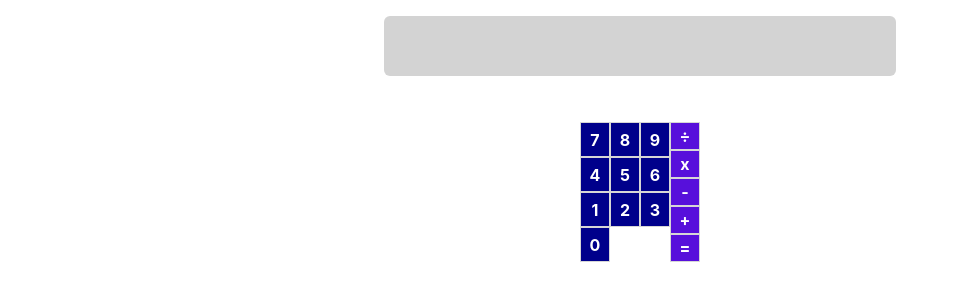
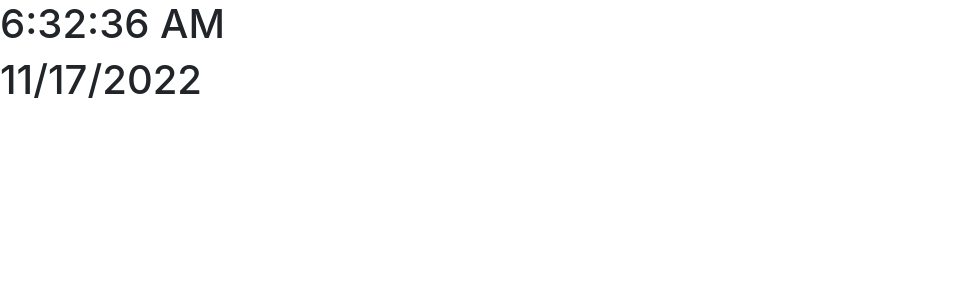
Before and after one commit to Haris007-M/React-Js-totorials-for-bigginers-all-course-, a React (Create React App) app: page / in a window 1280 px wide. Shown: the top 300 px of the page, without its empty margins (0-958 px from the left). Built offline with nearby package versions, Linux system fonts and the light colour scheme.

Commit message:
dateandtime

```diff
--- a/src/App.css
+++ b/src/App.css
@@ -13,20 +13,36 @@ h1{
 td {
 padding: "10px";
 } */
-
-button {
+/* -------------------------------------------------------------- */
+/* button {
   font-size: 1rem;
   width: 30px;
   border: 1px solid #d6d6d6;
 }
+.panel {
+  display: flex;
+  justify-content:center;
+}
 
-.App {
+.numbers {
   display: flex;
-  flex-flow: column;
-  width: 100%;
-  font-family: sans-serif;
-  text-align: center;
+  flex-flow: wrap;
+  flex-wrap: wrap;
+  justify-items: stretch;
+  width: 90px;
+
 }
+.numbers button:last-child {
+  width:100%;
+
+} */
+/*
+.numbers button{
+ background-color: darkblue;
+ color: #ffffff;
+ font-weight: bold;
+}
+
 
 .display {
   width: 40%;
@@ -44,31 +60,7 @@ button {
   justify-content: center;
 }
 
-.panel {
-  display: flex;
-  justify-content:center;
 
-}
-
-.numbers {
-  display: flex;
-  flex-flow: wrap;
-  flex-wrap: wrap;
-  justify-items: stretch;
-  width: 90px;
-
-
-}
-
-.numbers button:last-child {
-  /* width: 100%; */
-  background-color: darkblue;
-}
-.numbers button{
- background-color: darkblue;
- color: #ffffff;
- font-weight: bold;
-}
 
 .operators {
   display: flex;
@@ -78,7 +70,52 @@ button {
 .operators button {
   color: white;
   background: #5710db;
-  /* border-left: none; */
-  /* border-bottom: 0; */
   font-weight: bold;
+} */
+/* --------------------------------------------- */
+/* .display{
+  width:280px;
+  height: 60px;
+  background-color: rgb(40, 40, 40);
+  margin: auto;
+  margin-top: 10px;
+  margin-bottom: 2px;
+  border-radius: 6px;
+  box-shadow: rgba(0, 0, 0, 0.25) 0px 0.0625em 0.0625em, rgba(0, 0, 0, 0.25) 0px 0.125em 0.5em, rgba(255, 255, 255, 0.1) 0px 0px 0px 1px inset;
 }
+
+.btn {
+  font-size: 2rem;
+  width: 70px;
+  color: rgb(0, 0, 0);
+  background-color: rgb(255, 255, 255);
+  box-shadow: rgba(60, 64, 67, 0.3) 0px 1px 2px 0px, rgba(60, 64, 67, 0.15) 0px 2px 6px 2px;
+}
+.numbers :hover{
+  box-shadow: rgba(0, 0, 0, 0.1) 0px 10px 15px -3px, rgba(0, 0, 0, 0.05) 0px 4px 6px -2px;
+}
+.panel {
+
+  display: flex;
+  justify-content: center;
+
+}
+.numbers {
+  display: flex;
+  flex-flow:wrap;
+  justify-items: stretch;
+  width: 210px;
+}
+.numbers button:last-child {
+  width: 100%;
+}
+
+.operators{
+  display: flex;
+  flex-flow: column;
+}
+.operators :hover{
+
+  box-shadow: rgba(0, 0, 0, 0.1) 0px 10px 15px -3px, rgba(0, 0, 0, 0.05) 0px 4px 6px -2px;
+} */
+/* -------------------------------------------------------------------- */
--- a/src/App.js
+++ b/src/App.js
@@ -1,6 +1,9 @@
+
 import React from "react";
 import "./App.css";
-import FullCalculator from "./Components/FullCalculator";
+import Time from "./Components/Time";
+// import Buttons from "./Components/Buttons";
+// import FullCalculator from "./Components/FullCalculator";
 // import Calculator from "./Components/Calculator";
 // import UseContext from "./Components/ReactHooks/UseContext";
 // import UseState from './Components/ReactHooks/UseState';
@@ -52,9 +55,9 @@ function App() {
       {/* <NavBar label = "GameLog"/>
       <TextForm/> */}
       {/* <Calculator/> */}
-      <FullCalculator/>
-
-
+      {/* <FullCalculator/> */}
+      {/* <Buttons/> */}
+      <Time/>
 
     </>
   );
--- /dev/null
+++ b/src/Components/Buttons.js
@@ -0,0 +1,37 @@
+import React from 'react'
+
+export default function Buttons() {
+    return (
+        <>
+        <div className="display">
+
+        </div>
+            <div className="panel">
+                <div className="numbers">
+                    <button className='btn'>7</button>
+                    <button className='btn'>8</button>
+                    <button className='btn'>9</button>
+
+                    <button className='btn'>4</button>
+                    <button className='btn'>5</button>
+                    <button className='btn'>6</button>
+
+                    <button className='btn'>1</button>
+                    <button className='btn'>2</button>
+                    <button className='btn'>3</button>
+
+                    <button className='btn'>0</button>
+
+                </div>
+                <div className="operators">
+                    <button className='btn'>+</button>
+                    <button className='btn'>-</button>
+                    <button className='btn'>÷</button>
+                    <button className='btn'>x</button>
+                    <button className='btn'>=</button>
+                </div>
+            </div>
+
+        </>
+    )
+}
--- a/src/Components/FullCalculator.js
+++ b/src/Components/FullCalculator.js
@@ -35,7 +35,7 @@ export default function FullCalculator() {
     return (
         <>
         <div className="display my-3">{display}</div>
-            {/* <h3></h3> */}
+
 
             <span className="expression">{expression}</span>
 
@@ -54,6 +54,8 @@ export default function FullCalculator() {
                     <button onClick={() => handleClick(3)}>3</button>
 
                     <button onClick={() => handleClick(0)}>0</button>
+                    <button onClick={() => handleClick()}>Res</button>
+
                 </section>
 
                 <section className="operators">
--- /dev/null
+++ b/src/Components/Time.js
@@ -0,0 +1,25 @@
+import React from 'react'
+import { useState } from 'react'
+
+export default function Time() {
+
+  const [time, setTime] = useState()
+  const [date, setDate] = useState()
+  const clock = () => {
+    let ctime = new Date().toLocaleTimeString()
+    let cdate = new Date().toLocaleDateString()
+    setTime(() => {
+      return ctime
+    }, [])
+    setDate(() => {
+      return cdate
+    }, [])
+  }
+  setInterval(clock)
+  return (
+    <>
+      <h1>{time}</h1>
+      <h1>{date}</h1>
+    </>
+  )
+}
```
